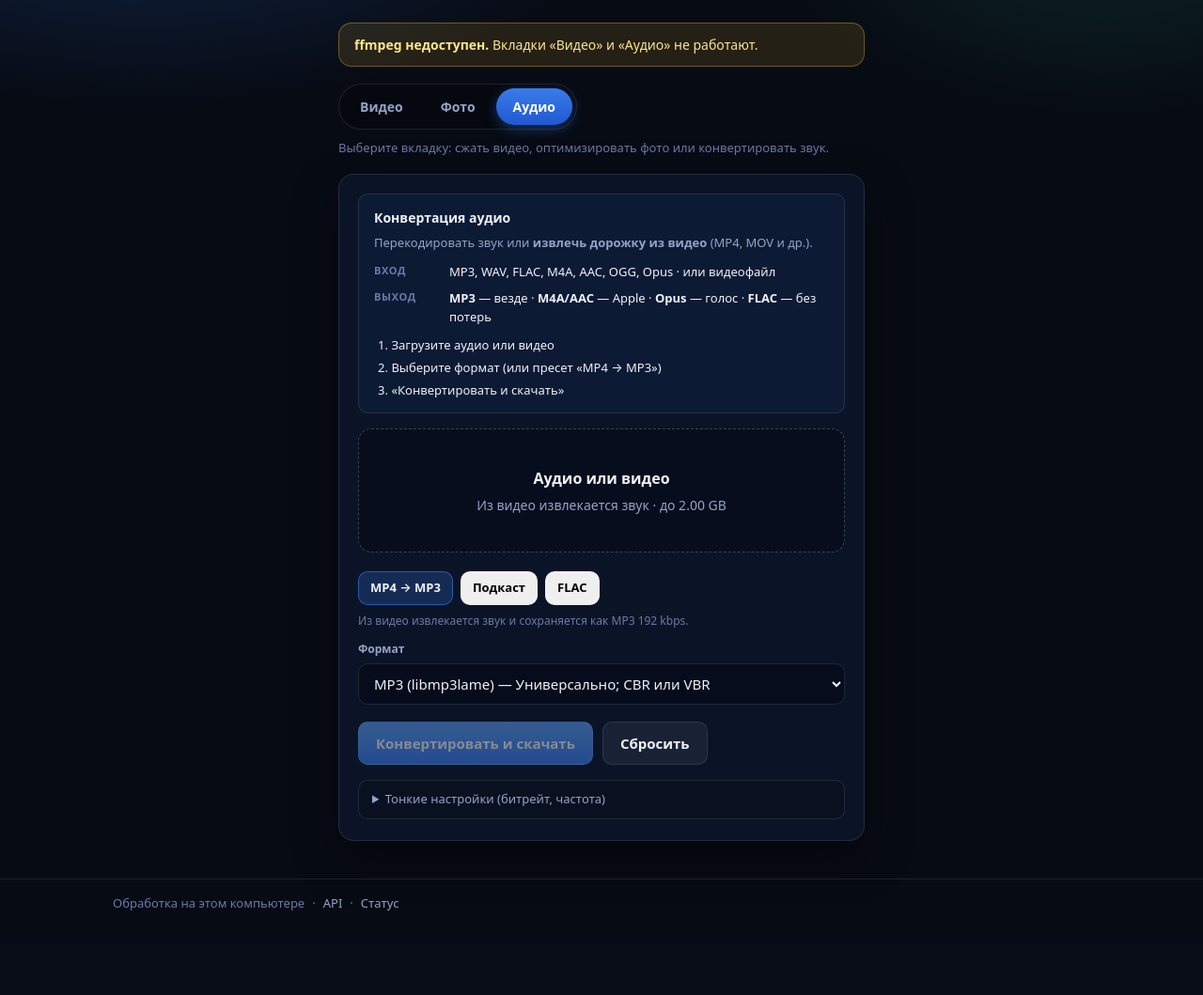
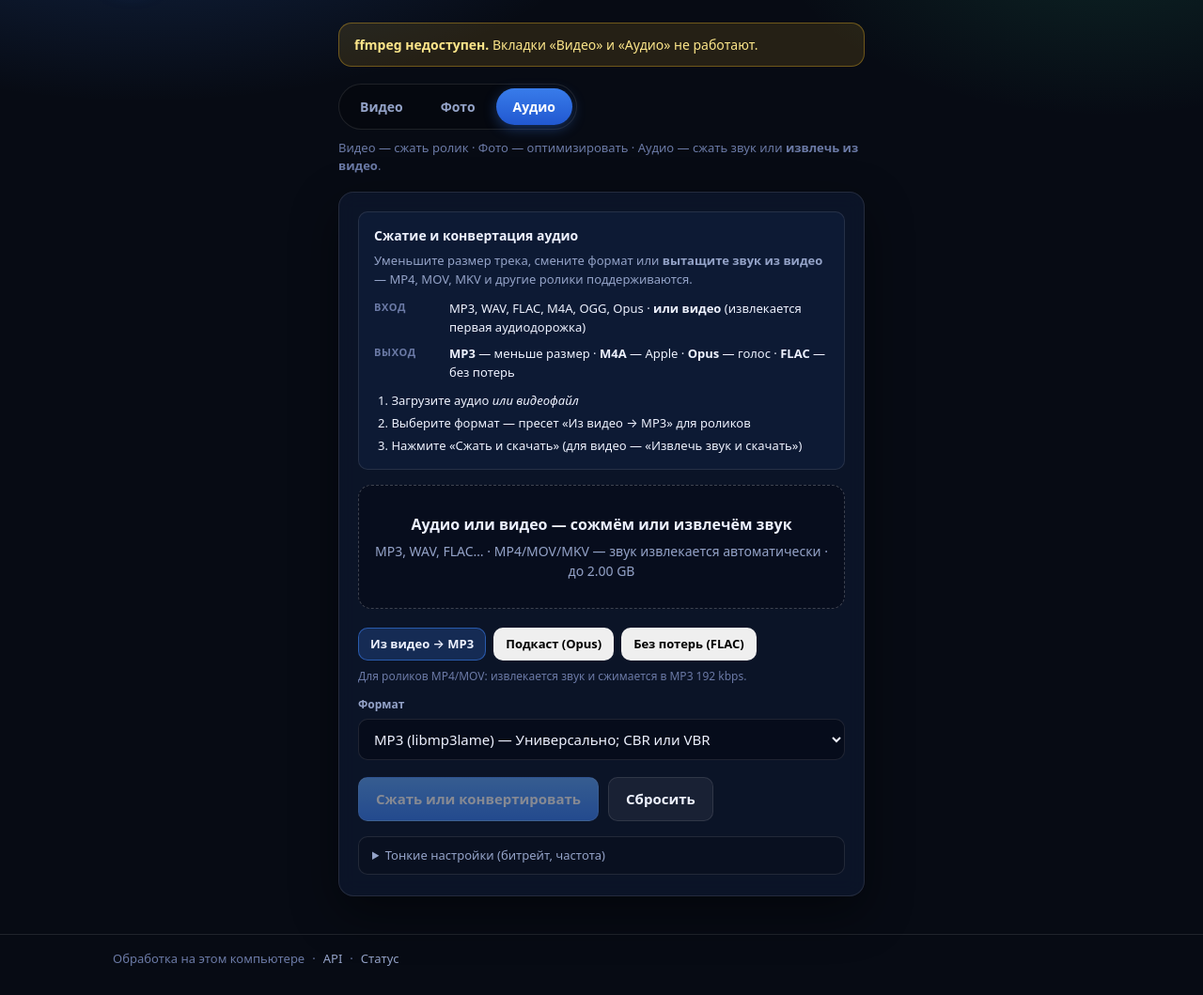
Before and after one commit to Lucem-afferens/media-compressor, a FastAPI app: page / in a window 1280 px wide, after a click on "Аудио". Shown: the part 86-1145 px from the top of the page at 94% size. Before the commit the page ends 1055 px from the top, so only its background shows below. Run offline with FastAPI, Linux system fonts and the light colour scheme; some libraries are stand-ins or nearby versions.

Commit message:
Clarify audio tab: compression wording and video-to-audio extraction.
Dynamic submit label and file badge when a video is selected.

```diff
--- a/static/app.css
+++ b/static/app.css
@@ -1152,6 +1152,20 @@ select:focus-visible {
   word-break: break-all;
 }
 
+.file-meta__kind {
+  font-size: 12px;
+  font-weight: 600;
+  color: var(--primary-hover);
+}
+
+.file-meta__kind::before {
+  content: "·";
+  margin-right: 8px;
+  opacity: 0.5;
+  font-weight: 400;
+  color: var(--muted2);
+}
+
 .file-meta__size {
   color: var(--muted2);
   font-size: 13px;
--- a/static/js/audio.js
+++ b/static/js/audio.js
@@ -28,6 +28,21 @@ const AUDIO_FIELDS = {
   "aud-sample-rate": "sampleRate",
 };
 
+const VIDEO_INPUT_RE = /\.(mp4|m4v|mov|mkv|webm|avi|mpeg|mpg)$/i;
+
+function isVideoInput(file) {
+  return Boolean(file && (file.type.startsWith("video/") || VIDEO_INPUT_RE.test(file.name)));
+}
+
+function defaultSubmitLabel() {
+  return "Сжать или конвертировать";
+}
+
+function submitLabelForFile(file) {
+  if (!file) return defaultSubmitLabel();
+  return isVideoInput(file) ? "Извлечь звук и скачать" : "Сжать и скачать";
+}
+
 export function initAudio() {
   const dropzone = $("aud-dropzone");
   const fileEl = $("aud-file");
@@ -37,6 +52,7 @@ export function initAudio() {
   const resetEl = $("aud-reset");
   const kpiEl = $("aud-kpi");
   const kpiNameEl = $("aud-kpiName");
+  const kpiKindEl = $("aud-kpiKind");
   const kpiSizeEl = $("aud-kpiSize");
   const previewWrap = $("aud-preview-wrap");
   const previewAudio = $("aud-preview-audio");
@@ -119,18 +135,33 @@ export function initAudio() {
     previewWrap.classList.remove("is-hidden");
   }
 
+  function updateSubmitLabel(file) {
+    if (submitEl) submitEl.textContent = submitLabelForFile(file);
+  }
+
   function onFileChosen(file) {
     if (!file) {
       kpiEl.classList.add("is-hidden");
+      if (kpiKindEl) kpiKindEl.classList.add("is-hidden");
       hideStatus();
       clearPreview();
       if (resultEl) resultEl.classList.add("is-hidden");
+      updateSubmitLabel(null);
       return;
     }
     kpiEl.classList.remove("is-hidden");
     kpiNameEl.textContent = file.name;
     kpiSizeEl.textContent = fmtBytes(file.size);
+    if (kpiKindEl) {
+      if (isVideoInput(file)) {
+        kpiKindEl.textContent = "Видео — будет извлечён звук";
+        kpiKindEl.classList.remove("is-hidden");
+      } else {
+        kpiKindEl.classList.add("is-hidden");
+      }
+    }
     attachPreview(file);
+    updateSubmitLabel(file);
 
     if (file.size > settings.max_upload_bytes) {
       setStatus("err", `<strong>Слишком большой файл.</strong> Лимит: <span class="mono">${escapeHtml(settings.max_upload_human)}</span>.`);
@@ -159,7 +190,7 @@ export function initAudio() {
       $("aud-sample-rate").value = "0";
       $("aud-normalize").checked = false;
       markAudPreset("aud-preset-mp4mp3");
-      if (hintEl) hintEl.textContent = "Из видео извлекается звук и сохраняется как MP3 192 kbps.";
+      if (hintEl) hintEl.textContent = "Для роликов MP4/MOV: извлекается звук и сжимается в MP3 192 kbps.";
     } else if (p === "podcast") {
       outSel.value = "opus";
       $("aud-bitrate-k").value = "96";
@@ -167,14 +198,14 @@ export function initAudio() {
       $("aud-sample-rate").value = "48000";
       $("aud-normalize").checked = true;
       markAudPreset("aud-preset-podcast");
-      if (hintEl) hintEl.textContent = "Opus моно 96 kbps, нормализация — компактно для речи и подкастов.";
+      if (hintEl) hintEl.textContent = "Opus моно 96 kbps — сжатие речи и подкастов, меньше размер.";
     } else if (p === "flac") {
       outSel.value = "flac";
       $("aud-mono").checked = false;
       $("aud-sample-rate").value = "0";
       $("aud-normalize").checked = false;
       markAudPreset("aud-preset-flac");
-      if (hintEl) hintEl.textContent = "FLAC без потерь — для архива и дальнейшего монтажа.";
+      if (hintEl) hintEl.textContent = "FLAC без потерь — конвертация без сжатия, файл может быть больше.";
     }
     syncAudUi();
   }
--- a/templates/index.html
+++ b/templates/index.html
@@ -47,7 +47,7 @@
           <button type="button" class="tab" role="tab" id="tab-image" aria-controls="panel-image" aria-selected="false" tabindex="-1">Фото</button>
           <button type="button" class="tab" role="tab" id="tab-audio" aria-controls="panel-audio" aria-selected="false" tabindex="-1">Аудио</button>
         </div>
-        <p class="tabs__hint">Выберите вкладку: сжать видео, оптимизировать фото или конвертировать звук.</p>
+        <p class="tabs__hint">Видео — сжать ролик · Фото — оптимизировать · Аудио — сжать звук или <strong>извлечь из видео</strong>.</p>
       </div>
 
       <!-- VIDEO -->
@@ -278,29 +278,29 @@
       <div id="panel-audio" class="tabpanel" role="tabpanel" aria-labelledby="tab-audio" hidden>
         <section class="card card--primary">
           <aside class="panel-guide" aria-label="Справка по аудио">
-            <h2 class="panel-guide__title">Конвертация аудио</h2>
-            <p class="panel-guide__lead">Перекодировать звук или <strong>извлечь дорожку из видео</strong> (MP4, MOV и др.).</p>
+            <h2 class="panel-guide__title">Сжатие и конвертация аудио</h2>
+            <p class="panel-guide__lead">Уменьшите размер трека, смените формат или <strong>вытащите звук из видео</strong> — MP4, MOV, MKV и другие ролики поддерживаются.</p>
             <dl class="panel-guide__grid">
               <div class="panel-guide__row">
                 <dt>Вход</dt>
-                <dd>MP3, WAV, FLAC, M4A, AAC, OGG, Opus · или видеофайл</dd>
+                <dd>MP3, WAV, FLAC, M4A, OGG, Opus · <strong>или видео</strong> (извлекается первая аудиодорожка)</dd>
               </div>
               <div class="panel-guide__row">
                 <dt>Выход</dt>
-                <dd><strong>MP3</strong> — везде · <strong>M4A/AAC</strong> — Apple · <strong>Opus</strong> — голос · <strong>FLAC</strong> — без потерь</dd>
+                <dd><strong>MP3</strong> — меньше размер · <strong>M4A</strong> — Apple · <strong>Opus</strong> — голос · <strong>FLAC</strong> — без потерь</dd>
               </div>
             </dl>
             <ol class="panel-guide__steps">
-              <li>Загрузите аудио или видео</li>
-              <li>Выберите формат (или пресет «MP4 → MP3»)</li>
-              <li>«Конвертировать и скачать»</li>
+              <li>Загрузите аудио <em>или видеофайл</em></li>
+              <li>Выберите формат — пресет «Из видео → MP3» для роликов</li>
+              <li>Нажмите «Сжать и скачать» (для видео — «Извлечь звук и скачать»)</li>
             </ol>
           </aside>
-          <div id="aud-dropzone" class="dropzone dropzone--audio" role="button" tabindex="0" aria-label="Загрузить аудио или видео">
+          <div id="aud-dropzone" class="dropzone dropzone--audio" role="button" tabindex="0" aria-label="Загрузить аудио или видео для сжатия">
             <input id="aud-file" class="dropzone__input" type="file" accept="audio/*,video/*,.mp3,.m4a,.flac,.opus" aria-describedby="aud-drop-hint" />
             <div class="dropzone__body">
-              <p class="dropzone__title">Аудио или видео</p>
-              <p id="aud-drop-hint" class="dropzone__hint">Из видео извлекается звук · до {{ max_upload_human }}</p>
+              <p class="dropzone__title">Аудио или видео — сожмём или извлечём звук</p>
+              <p id="aud-drop-hint" class="dropzone__hint">MP3, WAV, FLAC… · MP4/MOV/MKV — звук извлекается автоматически · до {{ max_upload_human }}</p>
             </div>
           </div>
 
@@ -311,16 +311,17 @@
 
           <div id="aud-kpi" class="file-meta is-hidden" aria-live="polite">
             <span id="aud-kpiName" class="mono file-meta__name"></span>
+            <span id="aud-kpiKind" class="file-meta__kind is-hidden"></span>
             <span id="aud-kpiSize" class="file-meta__size"></span>
           </div>
 
           <form id="aud-form" class="form" novalidate>
             <div class="presets presets--main" role="group" aria-label="Быстрый выбор">
-              <button type="button" class="btn btn--sm btn--preset is-active" id="aud-preset-mp4mp3">MP4 → MP3</button>
-              <button type="button" class="btn btn--sm btn--preset" id="aud-preset-podcast">Подкаст</button>
-              <button type="button" class="btn btn--sm btn--preset" id="aud-preset-flac">FLAC</button>
+              <button type="button" class="btn btn--sm btn--preset is-active" id="aud-preset-mp4mp3">Из видео → MP3</button>
+              <button type="button" class="btn btn--sm btn--preset" id="aud-preset-podcast">Подкаст (Opus)</button>
+              <button type="button" class="btn btn--sm btn--preset" id="aud-preset-flac">Без потерь (FLAC)</button>
             </div>
-            <p class="preset-hint" id="aud-preset-hint">Из видео извлекается звук и сохраняется как MP3 192 kbps.</p>
+            <p class="preset-hint" id="aud-preset-hint">Для роликов MP4/MOV: извлекается звук и сжимается в MP3 192 kbps.</p>
 
             <div class="field field--simple">
               <label for="aud-output">Формат</label>
@@ -336,7 +337,7 @@
             </div>
 
             <div class="actions">
-              <button id="aud-submit" type="submit" class="btn btn--primary">Конвертировать и скачать</button>
+              <button id="aud-submit" type="submit" class="btn btn--primary">Сжать или конвертировать</button>
               <button id="aud-reset" type="button" class="btn btn--ghost">Сбросить</button>
             </div>
 
```
